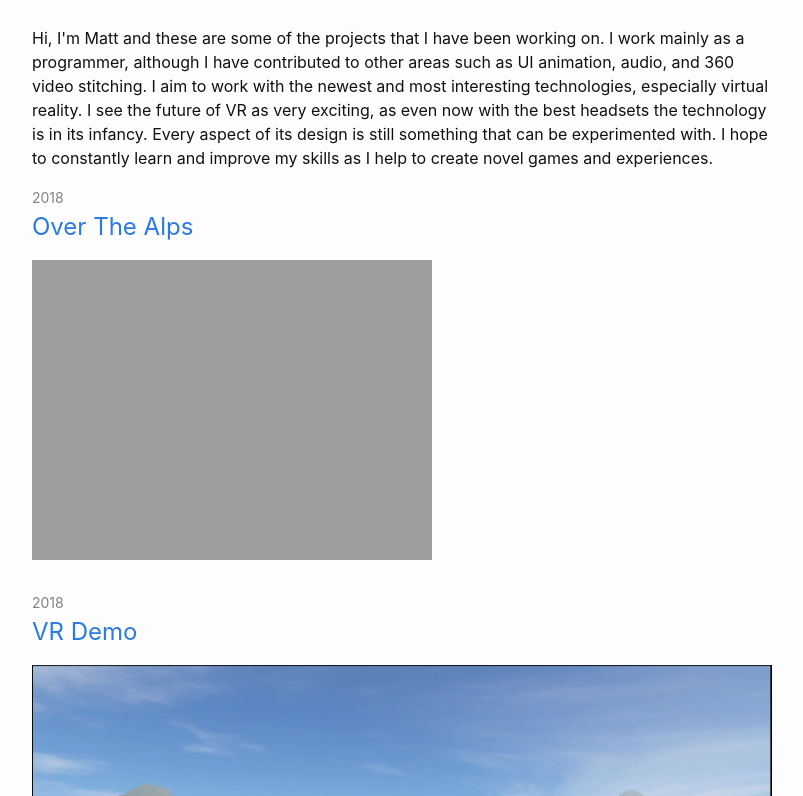
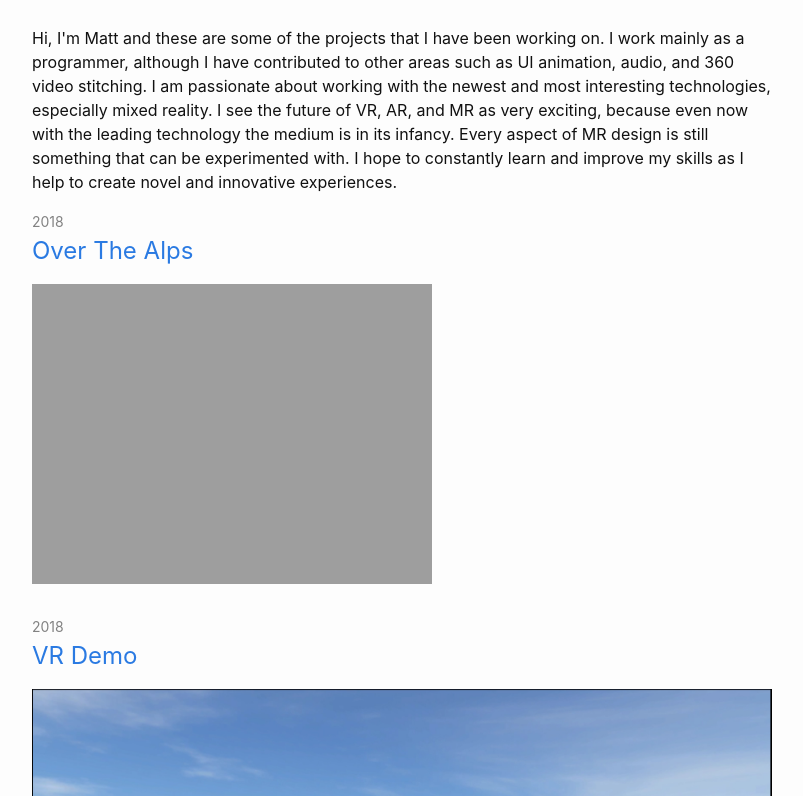
Before and after one commit to matt-arneil/matt-arneil.github.io, a Jekyll site: the page built from index.md, in a window 1280 px wide and 900 px high, cut to the strip 104-900 px from the top of the window. Shown: the whole strip, without its empty margins (238-1041 px from the left). Built offline with Jekyll 4.4.1, drawn with Linux system fonts in a browser that asks for light colours.

Commit message:
blurb update

```diff
--- a/_layouts/home.html
+++ b/_layouts/home.html
@@ -13,9 +13,9 @@ layout: default
     <!-- <h2 class="post-list-heading">{{ page.list_title | default: "Posts" }}</h2> -->
     <p>Hi, I'm Matt and these are some of the projects that I have been working on.
       I work mainly as a programmer, although I have contributed to other areas such as UI animation, audio, and 360 video stitching.
-     I aim to work with the newest and most interesting technologies, especially virtual reality. I see the future of VR as very exciting,
-     as even now with the best headsets the technology is in its infancy. Every aspect of its design is still something that can be experimented with.
-    I hope to constantly learn and improve my skills as I help to create novel games and experiences. </p>
+     I am passionate about working with the newest and most interesting technologies, especially mixed reality. I see the future of VR, AR, and MR as very exciting,
+     because even now with the leading technology the medium is in its infancy. Every aspect of MR design is still something that can be experimented with.
+    I hope to constantly learn and improve my skills as I help to create novel and innovative experiences. </p>
     <ul class="post-list">
       {%- for post in site.posts -%}
       <li>
```
